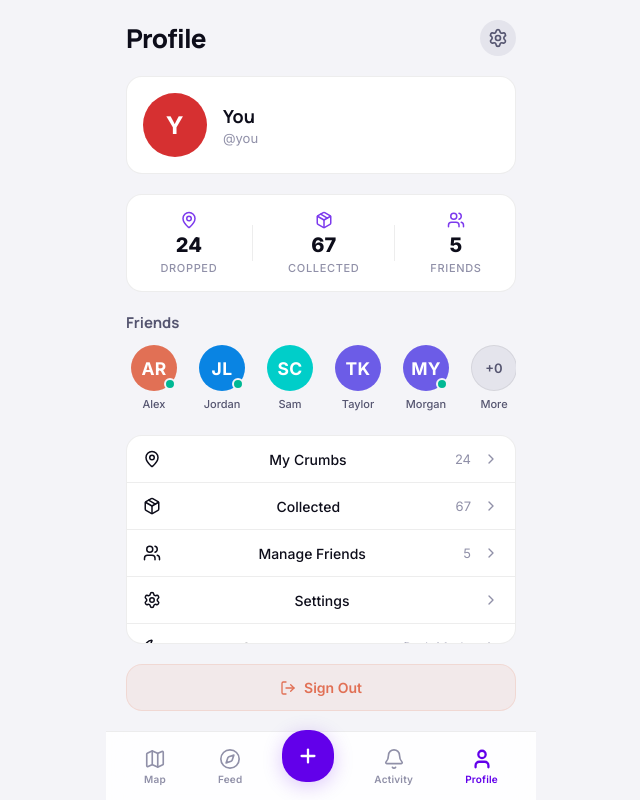
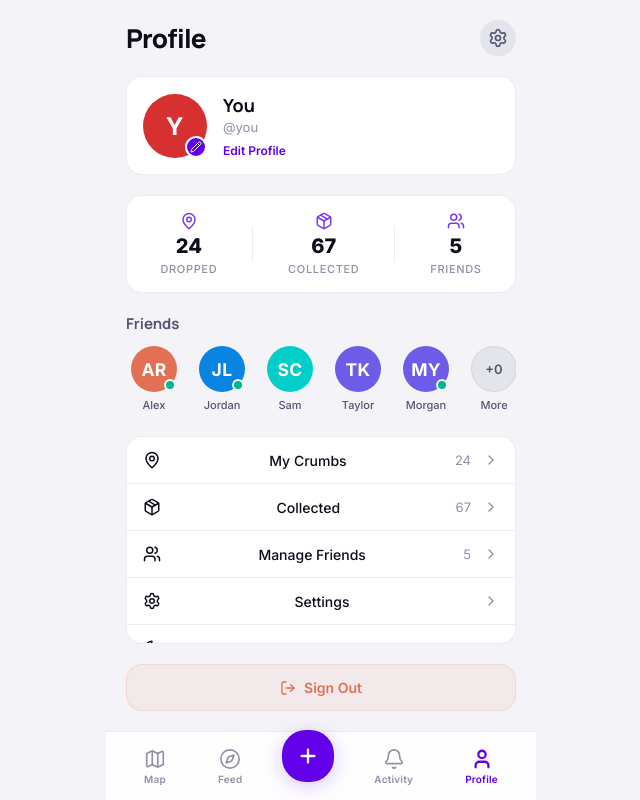
Before and after one commit to jermerqua03/Prototype_Testing, a React (Vite) app: page /profile in a window 1280 px wide. Shown: the whole page, without its empty margins (319-959 px from the left). Built offline with nearby package versions, Linux system fonts and the light colour scheme; no server answers.

Commit message:
fix: Add edit profile affordance - edit icon on avatar and Edit Profile button (#29)

```diff
--- a/src/pages/ProfileScreen.css
+++ b/src/pages/ProfileScreen.css
@@ -42,10 +42,40 @@
   border: 1px solid var(--border);
 }
 
+.profile-avatar-wrap {
+  position: relative;
+  flex-shrink: 0;
+}
+
+.profile-avatar-edit {
+  position: absolute;
+  bottom: 0;
+  right: 0;
+  width: 22px;
+  height: 22px;
+  border-radius: 50%;
+  background: var(--accent);
+  color: #fff;
+  display: flex;
+  align-items: center;
+  justify-content: center;
+  border: 2px solid var(--bg-card);
+}
+
 .profile-info {
   display: flex;
   flex-direction: column;
   gap: 2px;
+}
+
+.edit-profile-btn {
+  margin-top: 6px;
+  font-size: 12px;
+  font-weight: 600;
+  color: var(--accent);
+  background: none;
+  padding: 0;
+  text-align: left;
 }
 
 .profile-name {
--- a/src/pages/ProfileScreen.jsx
+++ b/src/pages/ProfileScreen.jsx
@@ -1,4 +1,4 @@
-import { Settings, MapPin, Package, Users, ChevronRight, LogOut, Sun, Moon } from 'lucide-react';
+import { Settings, MapPin, Package, Users, ChevronRight, LogOut, Sun, Moon, Pencil } from 'lucide-react';
 import { useApp } from '../context/AppContext';
 import Avatar from '../components/Avatar';
 import './ProfileScreen.css';
@@ -17,10 +17,16 @@ export default function ProfileScreen() {
       </div>
 
       <div className="profile-card">
-        <Avatar name={user.name} size={64} />
+        <button className="profile-avatar-wrap">
+          <Avatar name={user.name} size={64} />
+          <span className="profile-avatar-edit">
+            <Pencil size={12} />
+          </span>
+        </button>
         <div className="profile-info">
           <h2 className="profile-name">{user.name}</h2>
           <p className="profile-username">{user.username}</p>
+          <button className="edit-profile-btn">Edit Profile</button>
         </div>
       </div>
 
```
